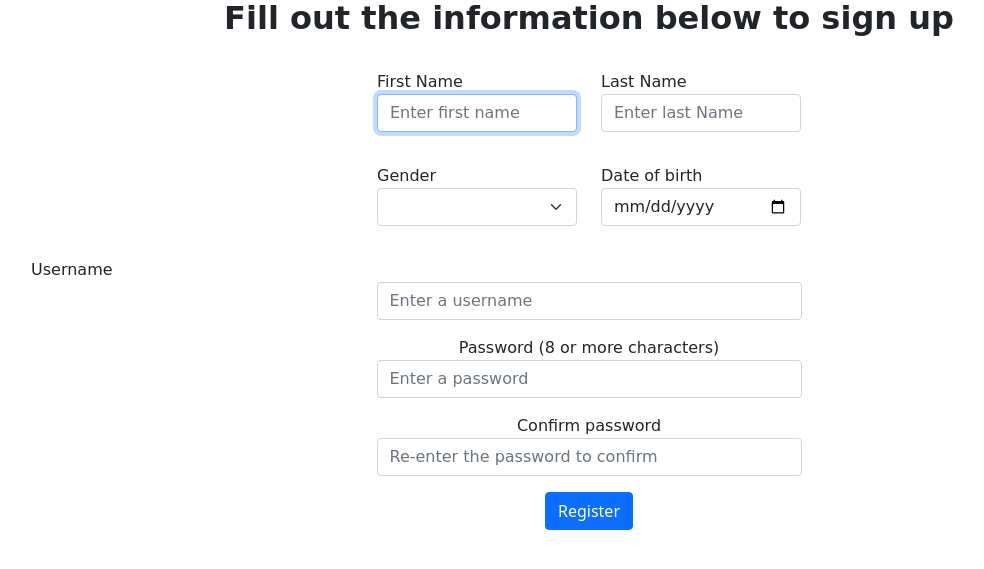
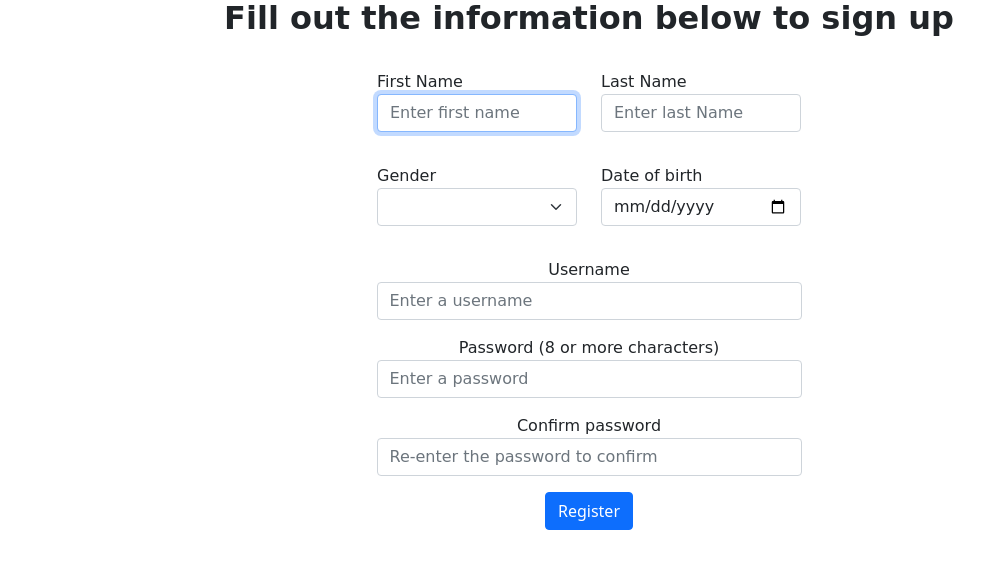
Before and after one commit to jliu0327/mental_health_tracker, a Flask app: page /register in a window 1280 px wide. Shown: the part 145-714 px from the top of the page, without its empty margins (51-1035 px from the left). Run offline with Flask 3, Linux system fonts and the light colour scheme.

Commit message:
Fixed labels in register page

```diff
--- a/templates/register.html
+++ b/templates/register.html
@@ -42,17 +42,23 @@
                 <input autocomplete="off" class="form-control custom-width1" name="dob" id="dob" type="date" min="{{ min_date }}" max="{{ birthdate }}" required>
             </div>
         </div>
-        <div class="mb-3 am-1">
+        <div class="mb-3 d-flex justify-content-center">
+            <div class="custom-width2">
                 <label for="username">Username</label>
                 <input autocomplete="off" class="form-control mx-auto custom-width2" name="username" id="username" placeholder="Enter a username" required type="text">
             </div>
-        <div class="mb-3">
+        </div>
+        <div class="mb-3 d-flex justify-content-center">
+            <div class="custom-width2">
                 <label for="password">Password (8 or more characters)</label>
                 <input autocomplete="off" class="form-control mx-auto custom-width2" minlength="8" name="password" placeholder="Enter a password" required type="password">
             </div>
-        <div class="mb-3">
+        </div>
+        <div class="mb-3 d-flex justify-content-center">
+            <div class="custom-width2">
                 <label for="confirmation">Confirm password</label>
                 <input autocomplete="off" class="form-control mx-auto custom-width2" name="confirmation" id="confirmation" placeholder="Re-enter the password to confirm" required type="password">
+            </div>
         </div>
         <button class="btn btn-primary" type="submit">Register</button>
     </form>
```
Lines whose indentation alone changed are shown as unchanged.
